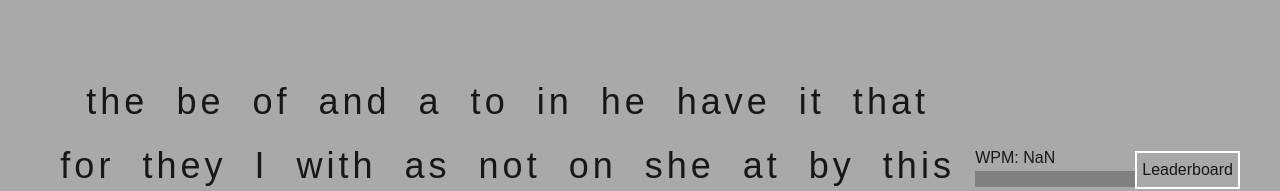
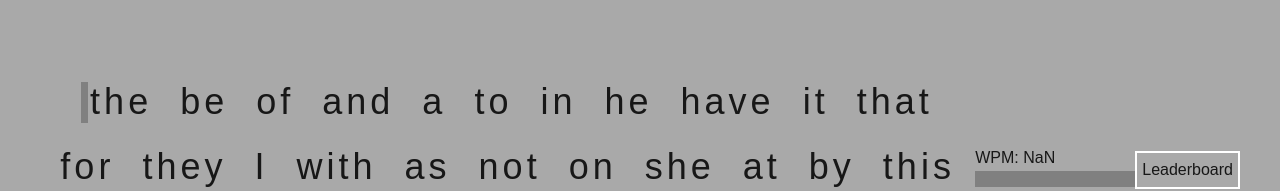
Before and after one commit to AnoyingWaffle66/typing_game, a Next.js app in the folder typing_thing/: page / in a window 1280 px wide. Shown: the part 230-421 px from the top of the page. Built offline with nearby package versions, Linux system fonts and the light colour scheme.

Commit message:
Added cursor
Added a cursor to words display so that user knows where they are in the test.

```diff
--- a/typing_thing/app/globals.css
+++ b/typing_thing/app/globals.css
@@ -27,3 +27,16 @@ body {
 .correct {
   color: darkslategrey;
 }
+
+.cursor {
+  color: gray;
+  font-size: 27px;
+  font-weight: bold;
+  animation: blink 1s step-end infinite;
+  background-color: gray;
+}
+
+@keyframes blink {
+  0%, 100% { opacity: 1; }
+  50% { opacity: 0; }
+}
--- a/typing_thing/components/Words.tsx
+++ b/typing_thing/components/Words.tsx
@@ -1,20 +1,25 @@
 'use client'
 import { useState } from 'react'
 import KeyInput from './keyInput'
+import React from 'react'
 
-function Letter({ letters, current }: { letters: string; current: string }) {
+function Letter({ letters, current, cursorPos}: { letters: string; current: string; cursorPos?: number }) {
+
     return (
       <div className="flex p-3">
-        {letters.split("").map((char, index) => {
-            //Sets the letters color based on if it's correct or not. Currently only changes incorrect colors
-          const className = index < current.length ? char === current[index] ? "correct" : "incorrect" : "";
-          return (
-
-            <span key={index} className={`px-0.5 text-4xl ${className}`}>
-              {char}
-            </span>
-          );
-        })}
+        {letters.split("").map((char, index) => (
+          <React.Fragment key={index}>
+            {cursorPos !== undefined && cursorPos === index && (
+            <span className='cursor'>|</span>
+          )}
+          <span key={index} className={`px-0.5 text-4xl ${index < current.length ? char === current[index] ? "correct" : "incorrect" : ""}`}>
+          {char}
+        </span>
+          </React.Fragment>
+        ))}
+            {cursorPos !== undefined && cursorPos === letters.length && (
+            <span className='cursor'>|</span>
+          )}
       </div>
     );
   }
@@ -85,7 +90,8 @@ export default function Words({words}: {words: string[]}){
               : wordIndex === currentIndex ? typedKey : "";
               return (
                 <div key={wordIndex} className="flex">
-                  <Letter letters={word} current={current} />
+                  <Letter letters={word} current={current} cursorPos={wordIndex === currentIndex ? typedKey.length : undefined} />
+
                   {wordIndex < words.length - 1 && (
                     <span className='px-0.5 whitespace-pre'></span>
                   )}
```
